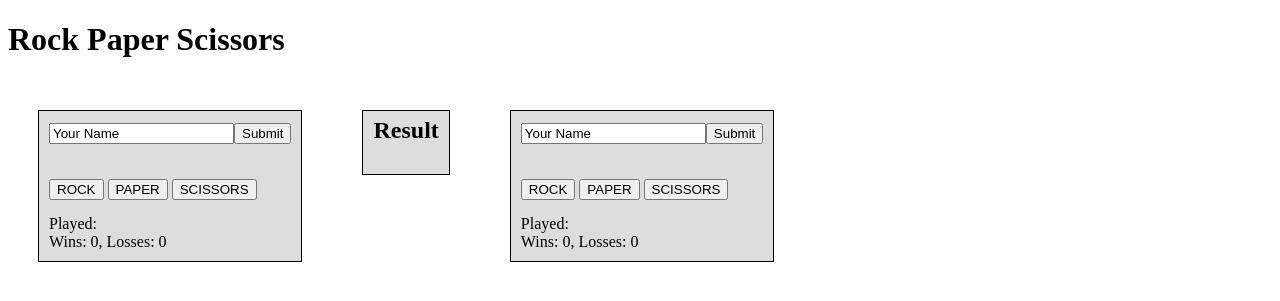
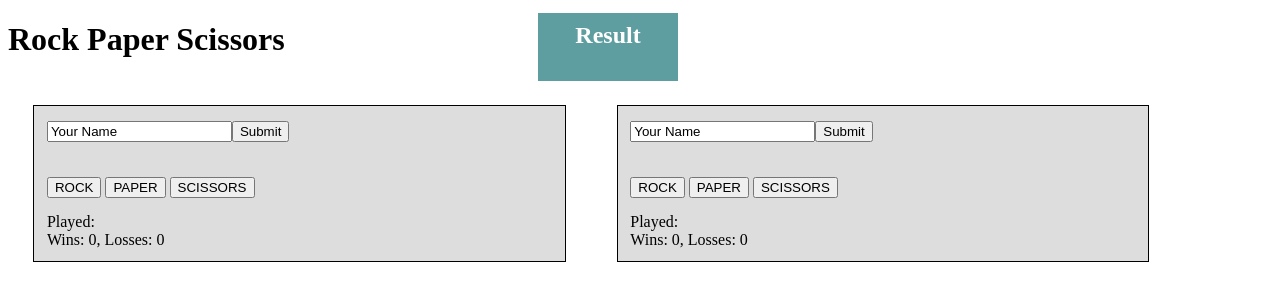
Before and after one commit to jesseharold/RPS-Multiplayer, a PHP site: page / in a window 1280 px wide. Shown: the top 301 px of the page. Run offline with PHP 8.4, Linux system fonts and the light colour scheme; some libraries are stand-ins or nearby versions.

Commit message:
adjusting styles

```diff
--- a/assets/css/style.css
+++ b/assets/css/style.css
@@ -7,26 +7,44 @@ h1 {
 h2 {
     margin-top: -4px;
 }
-section {
-}
-#player1, #result, #player2 {
+#player1, #player2 {
     float: left;
     background-color: #ddd;
     border: 1px black solid;
-    margin: 30px;
-    padding: 10px;
+    margin: 2%;
+    padding: 1%;
+    width: 40%;
 }
-
+#result {
+    position: absolute;
+    top: 0;
+    right: 46%;
+    width: 9%;
+    background-color: cadetblue;
+    padding: 1%;
+    margin: 1%;
+    color: #fff;
+    text-align: center;
+}
 button {
     margin-bottom: 15px;
 }
 #new-game-button {
     display: block;
     font-size: large;
-    margin: 8px 0;
+    margin: 10% 0;
+    width: 100%;
 }
-footer {
+/* got this from csstricks.com */
+#player2 img.hand-image {
+    -moz-transform: scaleX(-1);
+    -o-transform: scaleX(-1);
+    -webkit-transform: scaleX(-1);
+    transform: scaleX(-1);
+    filter: FlipH;
+    -ms-filter: "FlipH";
 }
+
 /* responsive styles! */
 @media screen and (max-width: 750px) {
 
--- a/assets/javascript/app.js
+++ b/assets/javascript/app.js
@@ -51,7 +51,7 @@ function makeMove(move, playerID){
 		//hide buttons until next move
 		$("section#player"+(playerID+1)).find("div.buttons").hide();
 
-		// use default value if no name entered
+		// use default value if no player name entered
 		if (players[playerID].name === "") {
 			players[playerID].name = "Player " + (playerID+1);
 		}
@@ -67,7 +67,11 @@ function displayPlayers(){
 		var scoreText = "Wins: " + players[i].wins + ", Losses: " + players[i].losses;
 		section.find(".score").text(scoreText);
 		if (players[i].currentMove){
-			section.find(".move").text("Played: " + players[i].currentMove);
+			var handImage = $("<img>");
+			handImage
+				.attr("src", "assets/images/" + players[i].currentMove + ".png")
+				.addClass("hand-image");
+			section.find(".move").html(handImage);
 		} else {
 			section.find(".move").text("Played: ");
 		}
@@ -115,7 +119,7 @@ function displayWinner(winnerID){
 	var newGameButton = $("<button>");
 	newGameButton
 		.text("Play Again")
-		.attr("id", "set-name");
+		.attr("id", "new-game-button");
 	$("#result #display").append(newGameButton);
 }
 function newGame(){
--- a/index.html
+++ b/index.html
@@ -7,6 +7,10 @@
 </head>
 <body>
 <h1>Rock Paper Scissors</h1>
+	<section id="result">
+		<h2 class="name">Result</h2>
+		<div id="display"></div>
+	</section>
 	<section id="header"></section>
 	<section id="player1">
 		<h2 class="name"><input class="player-name" id="player1name" type="text" value="Your Name" size=20><button class="set-name">Submit</button></h2>
@@ -17,10 +21,6 @@
 		</div>
 		<div class="move"></div>
 		<div class="score">Wins: 0, Losses: 0</div>
-	</section>
-	<section id="result">
-		<h2 class="name">Result</h2>
-		<div id="display"></div>
 	</section>
 	<section id="player2">
 		<h2 class="name"><input class="player-name" id="player2name" value="Your Name" type="text" size=20><button class="set-name">Submit</button></h2>
```
